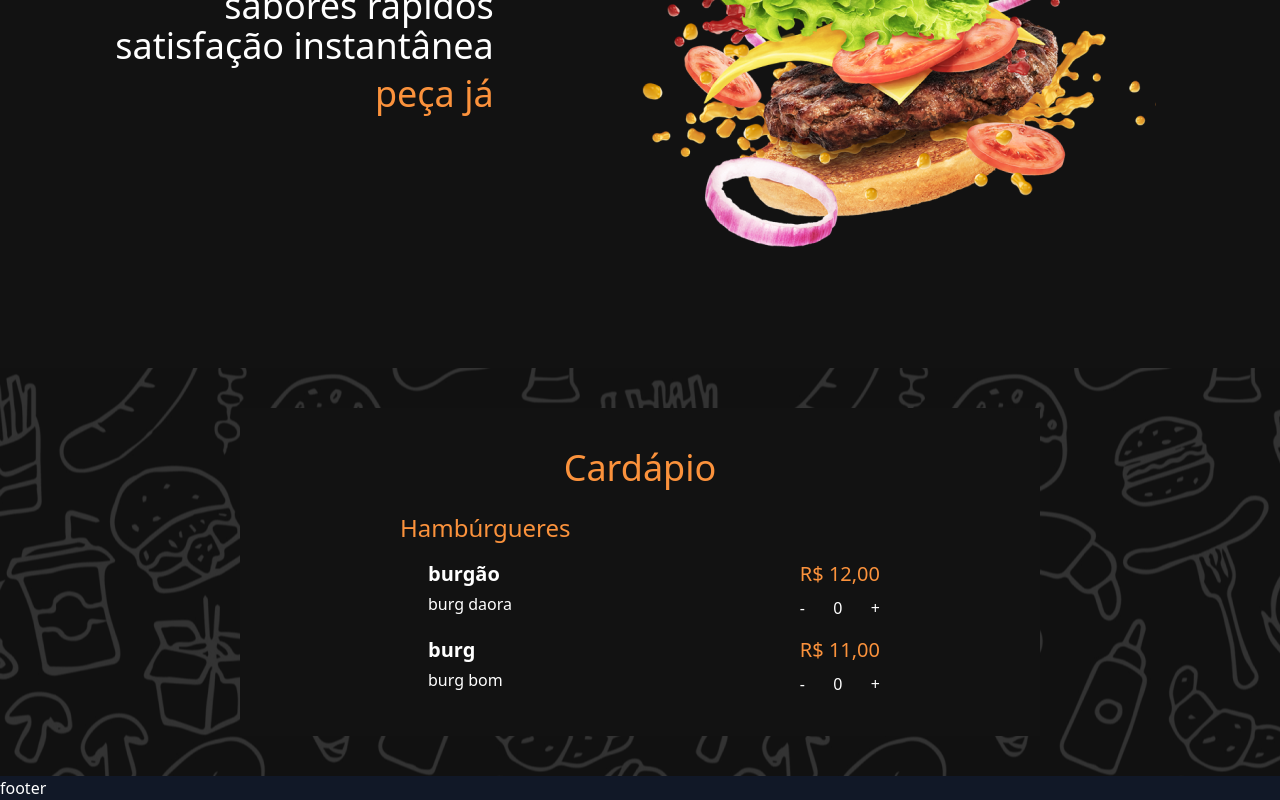
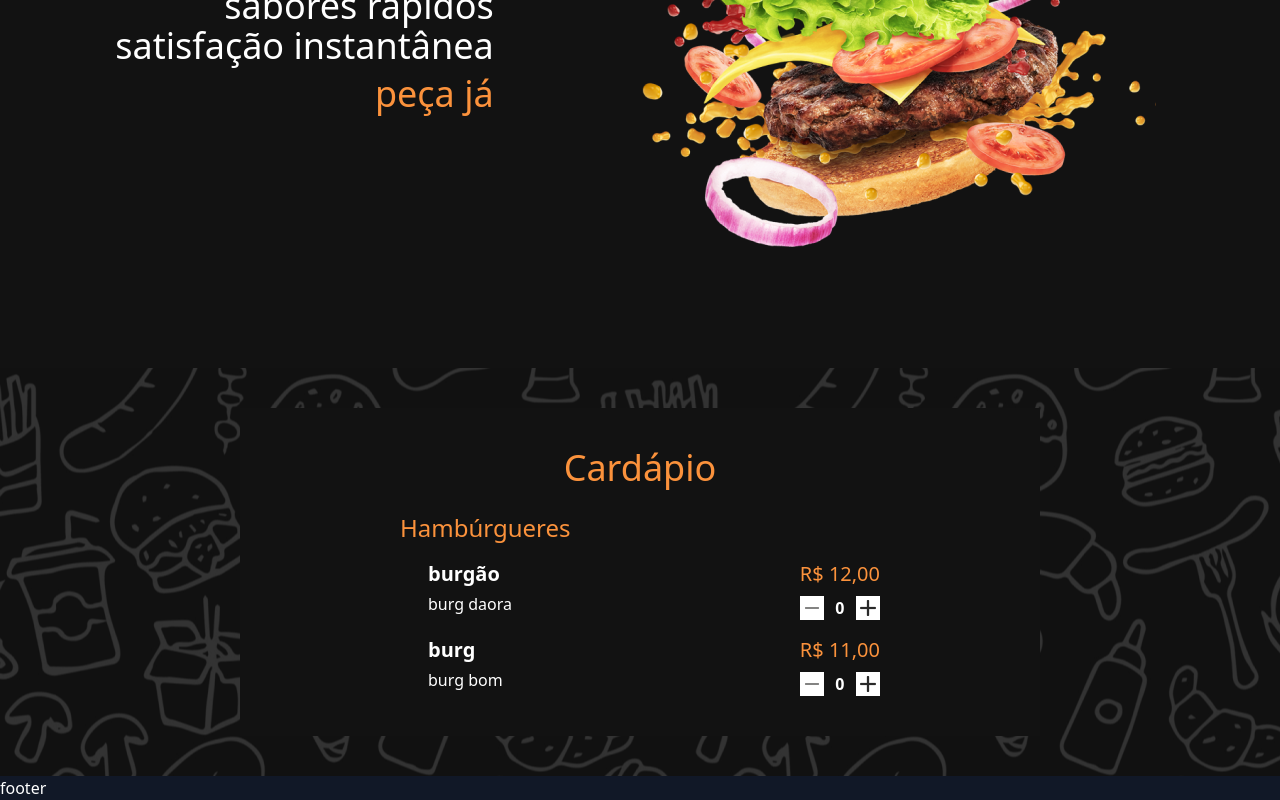
Before and after one commit to RobsonLazaro/Projeto-Web, a React (Vite) app: page / in a window 1280 px wide. Shown: the part 335-1135 px from the top of the page. Built offline with nearby package versions, Linux system fonts and the light colour scheme.

Commit message:
MenuItem update

```diff
--- a/src/components/MenuItem.jsx
+++ b/src/components/MenuItem.jsx
@@ -1,4 +1,6 @@
 import React from 'react'
+import plusPng from '../assets/plus.png'
+import minusPng from '../assets/minus.png'
 
 export default function MenuItem({ id, title, description, price }) {
   return (
@@ -10,9 +12,13 @@ export default function MenuItem({ id, title, description, price }) {
       <div className='flex flex-col gap-2'>
         <span className='text-xl text-orange-400'>R$ {price}</span>
         <div className='flex justify-between'>
-          <button>-</button>
-          <span>0</span>
-          <button>+</button>
+          <button className='flex items-center justify-center w-6 h-6 p-1 text-black bg-white'>
+            <img src={minusPng} alt="Ícone de remover" />
+          </button>
+          <span className='font-semibold'>0</span>
+          <button className='flex items-center justify-center w-6 h-6 p-1 text-black bg-white'>
+            <img src={plusPng} alt="Ícone de adicionar" />
+          </button>
         </div>
       </div>
     </div>
```
Also changed, not shown: src/assets/minus.png (added), src/assets/plus.png (added).
